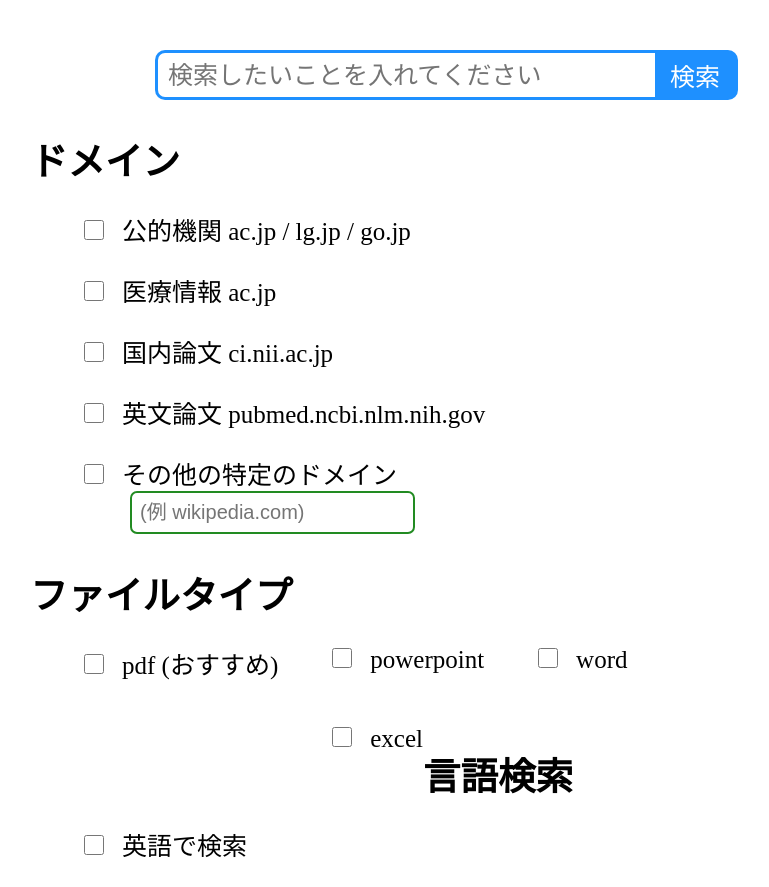
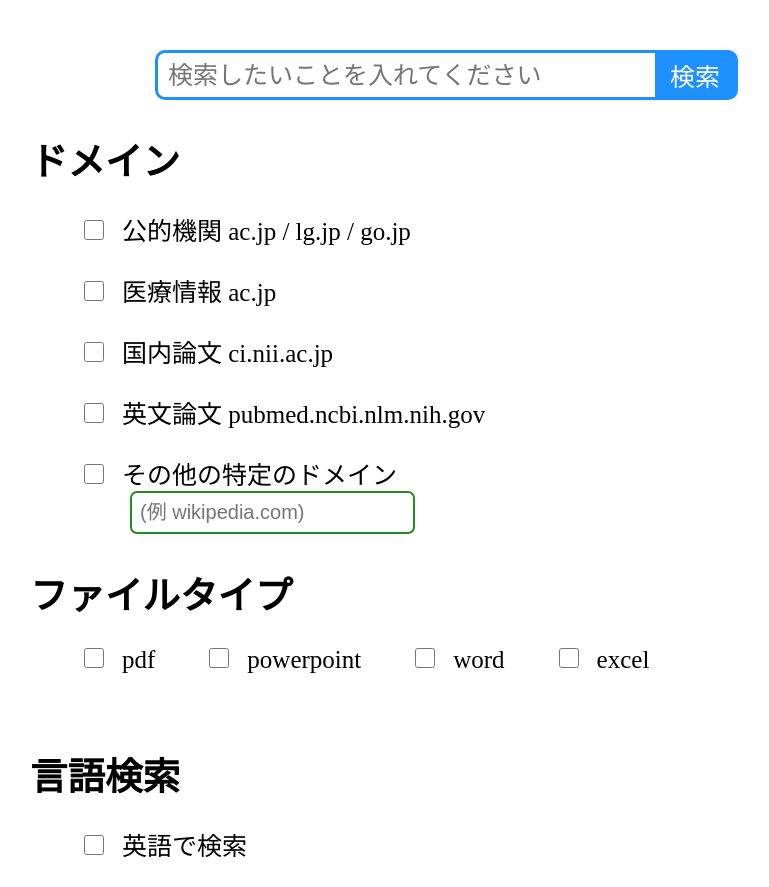
Before and after one commit to katatsumuri-programming/search, a plain HTML site: page index.html in a window 1280 px wide. Shown: the whole page, without its empty margins (260-1029 px from the left). Drawn offline with nearby package versions, Linux system fonts and the light colour scheme.

Commit message:
Update index.html

```diff
--- a/index.html
+++ b/index.html
@@ -21,7 +21,7 @@
  </div>
  <div class="file_div">
   <h2>ファイルタイプ</h2>
-  <p class="file"><input type="checkbox" name="file_type" value="pdf" id="pdf"><label for="pdf">pdf (おすすめ)</label></p>
+  <p class="file"><input type="checkbox" name="file_type" value="pdf" id="pdf"><label for="pdf">pdf</label></p>
   <p class="file"><input type="checkbox" name="file_type" value="powerpoint" id="powerpoint"><label for="powerpoint">powerpoint</label></p>
   <p class="file"><input type="checkbox" name="file_type" value="word" id="word"><label for="word">word</label></p>
   <p class="file"><input type="checkbox" name="file_type" value="excel" id="excel"><label for="excel">excel</label></p>
```
